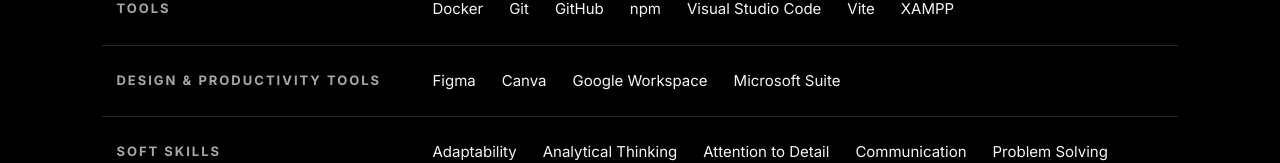
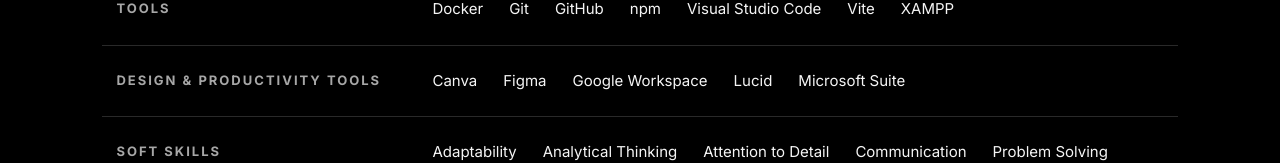
Before and after one commit to Ritzqtt/Hey-Its-Christian, a React (Vite) app: page /portfolio in a window 1280 px wide. Shown: the part 2098-2261 px from the top of the page. Built offline with nearby package versions, Linux system fonts and the light colour scheme.

Commit message:
feat: update design tools section to include Lucid

```diff
--- a/src/sections/Skills.jsx
+++ b/src/sections/Skills.jsx
@@ -17,7 +17,7 @@ const skillCategories = [
   },
   {
     title: "DESIGN & PRODUCTIVITY TOOLS",
-    skills: ["Figma", "Canva", "Google Workspace", "Microsoft Suite"],
+    skills: ["Canva", "Figma", "Google Workspace", "Lucid", "Microsoft Suite"],
   },
   {
     title: "SOFT SKILLS",
```
